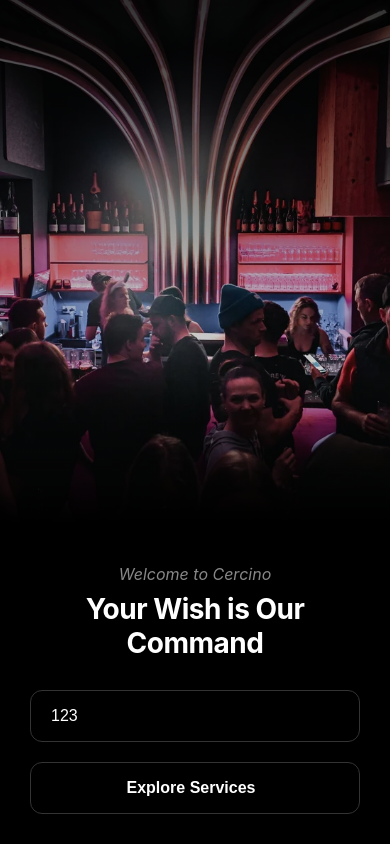
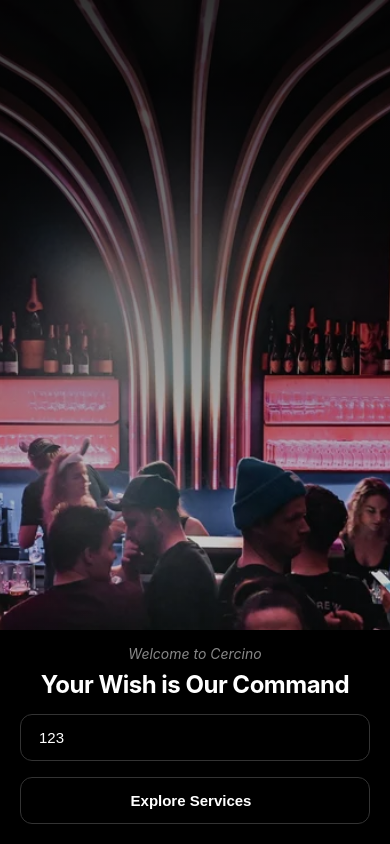
Before and after one commit to terris03/Cercino-queue, a React (Create React App) app: page / in a window 390 px wide. Built offline with nearby package versions, Linux system fonts and the light colour scheme; the HTML template or start-up script is replaced by a standard one.

Commit message:
Fix login screen mobile layout: bring content higher up, reduce scrolling

```diff
--- a/src/App.css
+++ b/src/App.css
@@ -247,6 +247,7 @@ code {
   align-items: center;
   justify-content: center;
   overflow: hidden;
+  min-height: 50vh;
 }
 
 
@@ -261,10 +262,15 @@ code {
 
 .hotel-form-section {
   background: #000000;
-  padding: 40px 30px 30px 30px;
+  padding: 20px 30px 30px 30px;
   display: flex;
   flex-direction: column;
-  gap: 30px;
+  gap: 20px;
+  position: absolute;
+  bottom: 0;
+  left: 0;
+  right: 0;
+  max-height: 50vh;
 }
 
 .hotel-welcome-text {
@@ -290,7 +296,7 @@ code {
 .hotel-login-form {
   display: flex;
   flex-direction: column;
-  gap: 20px;
+  gap: 16px;
 }
 
 .hotel-input-group {
@@ -1360,4 +1366,24 @@ code {
   .event-title {
     font-size: 20px;
   }
+
+  .hotel-form-section {
+    padding: 15px 20px 20px 20px;
+    gap: 15px;
+    max-height: 45vh;
+  }
+
+  .hotel-title {
+    font-size: 24px;
+  }
+
+  .hotel-subtitle {
+    font-size: 14px;
+  }
+
+  .hotel-room-input,
+  .hotel-explore-btn {
+    padding: 14px 18px;
+    font-size: 15px;
+  }
 }
```
